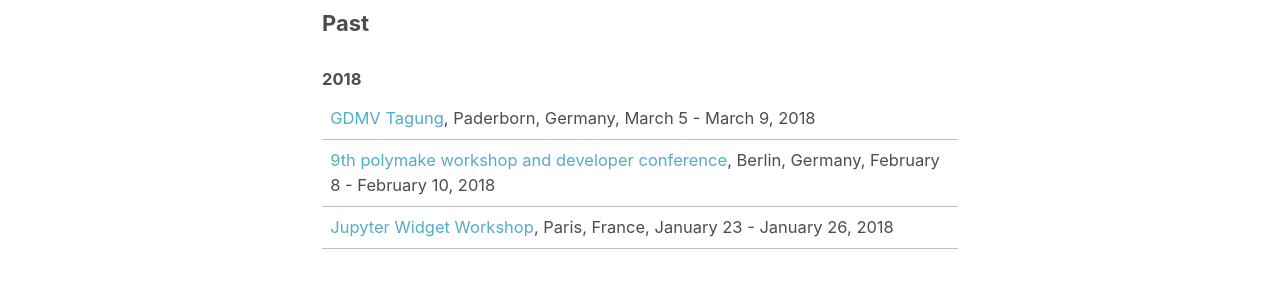
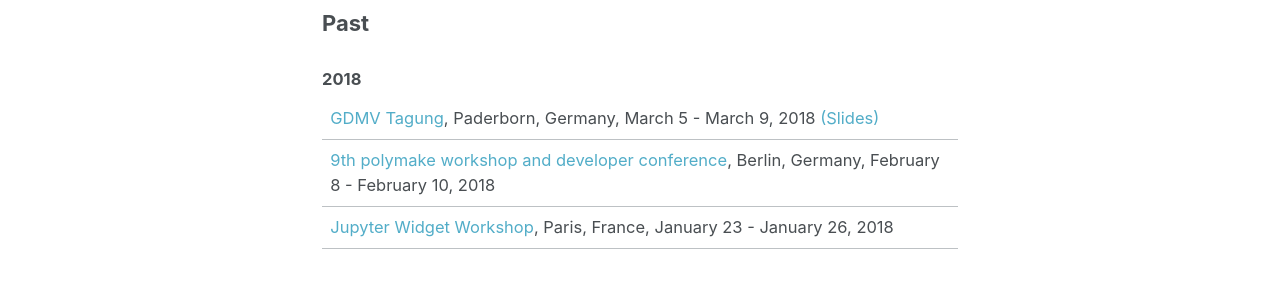
Before and after one commit to sebasguts/sebasguts.github.io, a Jekyll site: the page built from _pages/conferences.md, in a window 1280 px wide and 900 px high, scrolled down 753 px. Shown: the part 379-679 px from the top of the window. Built offline with Jekyll 4.4.1, drawn with Linux system fonts in a browser that asks for light colours.

Commit message:
Added slides for Paderborn

```diff
--- a/_pages/conferences.md
+++ b/_pages/conferences.md
@@ -32,6 +32,6 @@
 
 #### 2018
 
-| [GDMV Tagung](http://www.gdmv2018.de/), Paderborn, Germany, March 5 - March 9, 2018
+| [GDMV Tagung](http://www.gdmv2018.de/), Paderborn, Germany, March 5 - March 9, 2018 [(Slides)](../downloads/2018_03_06_GDMV2018.pdf)
 | [9th polymake workshop and developer conference](https://polymake.org/doku.php/workshop0218), Berlin, Germany, February 8 - February 10, 2018
 | [Jupyter Widget Workshop](https://github.com/OpenDreamKit/OpenDreamKit/issues/246), Paris, France, January 23 - January 26, 2018
```
Also changed, not shown: 1 other file.
